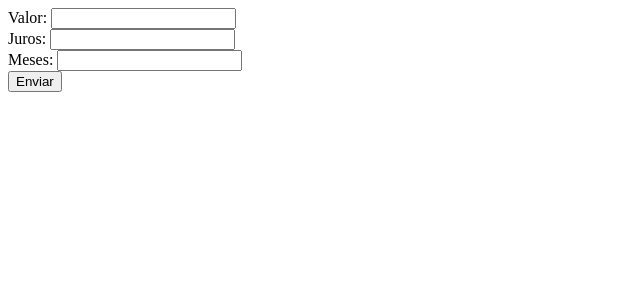
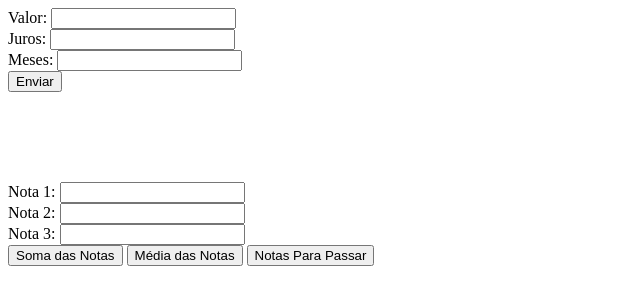
Before and after one commit to Gabinholindo/primeiroh_3t, a plain HTML site: page index.html in a window 1280 px wide. Shown: the whole page, without its empty margins (0-640 px from the left). Drawn offline with Linux system fonts and the light colour scheme.

Commit message:
Add files via upload

```diff
--- a/estudo.js
+++ b/estudo.js
@@ -30,6 +30,7 @@ function quadrado(){
     for(var i = 2; i < 101; i++){
         document.write("O Quadrado de " + i + " é " + (i*i)+ "<br>")
     }
+
 }
 function total(){
     let valor = document.getElementById("val").value;
@@ -43,3 +44,25 @@ function total(){
 
     document.write("O Resultado é " + resultado);
 }
+
+function soma(){
+    let n1 = document.getElementById("n1").value;
+    let n2 = document.getElementById("n2").value;
+    let n3 = document.getElementById("n3").value;
+    let r = Number(n1) + Number(n2) + Number(n3);
+    document.getElementById("resultado").innerHTML = r;
+}
+function média(){
+    let n1 = document.getElementById("n1").value;
+    let n2 = document.getElementById("n2").value;
+    let n3 = document.getElementById("n3").value;
+    let r = (Number(n1) + Number(n2) + Number(n3))/3;
+    document.getElementById("resultado").innerHTML = r;
+}
+function necessário(){
+    let n1 = document.getElementById("n1").value;
+    let n2 = document.getElementById("n2").value;
+    let n3 = document.getElementById("n3").value;
+    let r = 180 - (Number(n1) + Number(n2) + Number(n3));
+    document.getElementById("resultado").innerHTML = r;
+}
--- a/index.html
+++ b/index.html
@@ -15,5 +15,16 @@
    Meses: <input id="mes" type="text"><br>
    <button onclick="total()">Enviar</button>
 
+   <br> <br> <br> <br> <br>
+   <span id="resultado"></span><br>
+
+    Nota 1: <input id="n1" type="text"><br>
+    Nota 2: <input id="n2" type="text"><br>
+    Nota 3: <input id="n3" type="text"><br>
+
+    <button onclick="soma()">Soma das Notas</button>
+    <button onclick="média()">Média das Notas</button>
+    <button onclick="necessário()"> Notas Para Passar</button>
+
 </body>
 </html>
```
